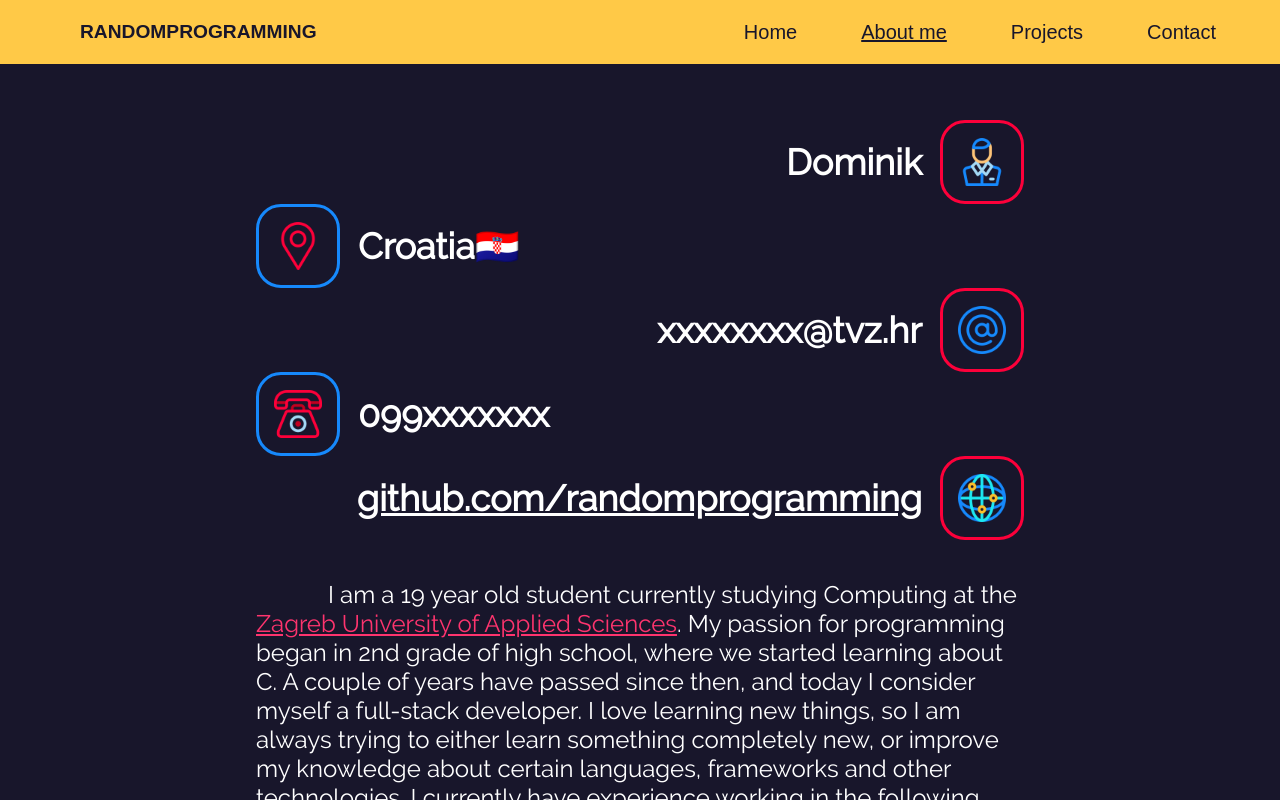
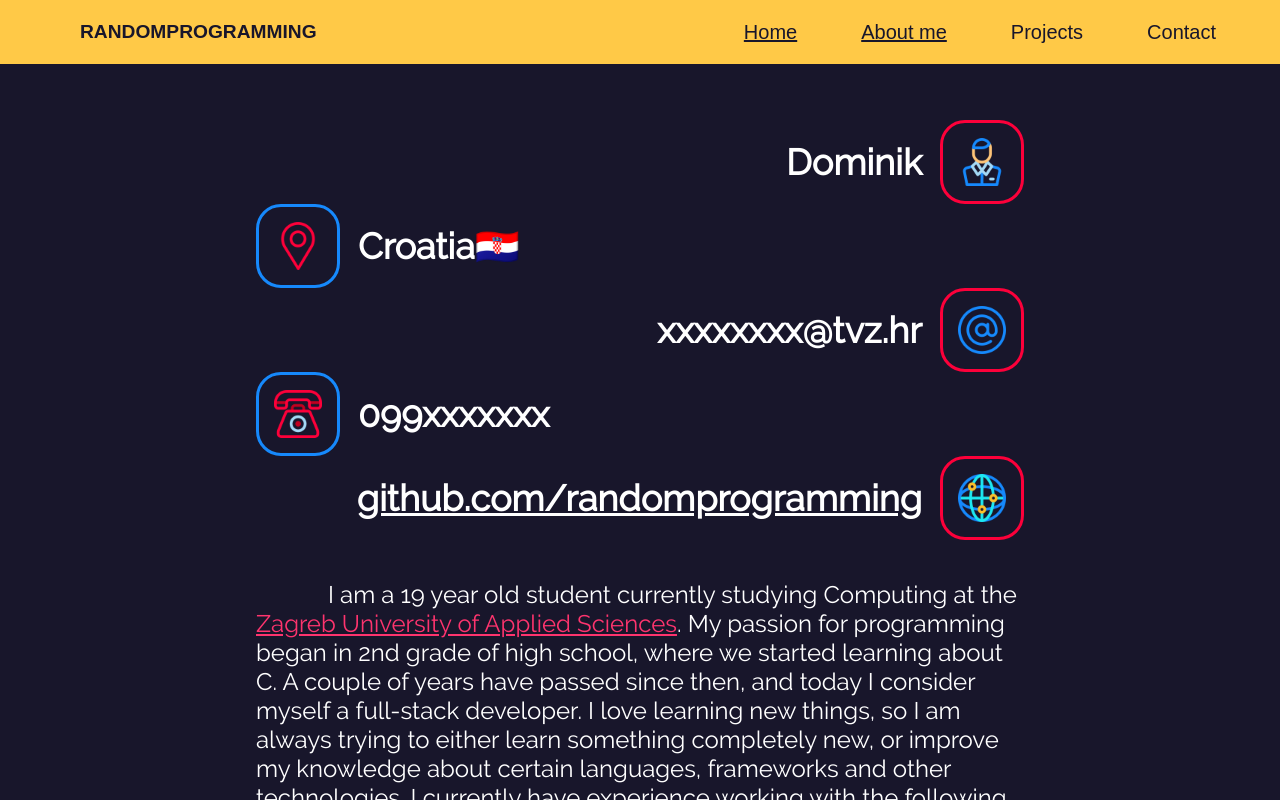
Before and after one commit to randomprogramming/portfolio-app, a React (Create React App) app: page /about in a window 1280 px wide. In both pictures the pointer is over the link "Home". Shown: the top 800 px of the page. Built offline with nearby package versions, Linux system fonts and the light colour scheme.

Commit message:
added undeline on navbar hover

```diff
--- a/src/css/Navbar.css
+++ b/src/css/Navbar.css
@@ -42,3 +42,7 @@
 	color: #18162b;
 	margin-right: 4rem;
 }
+
+.navbar-a:hover {
+	text-decoration: underline;
+}
--- a/src/views/AboutMe.js
+++ b/src/views/AboutMe.js
@@ -84,7 +84,7 @@ export default class AboutMe extends Component {
 					of years have passed since then, and today I consider myself a full-stack developer. I
 					love learning new things, so I am always trying to either learn something completely new,
 					or improve my knowledge about certain languages, frameworks and other technologies. I
-					currently have experience working in the following technologies:{" "}
+					currently have experience working with the following technologies:{" "}
 					<ul className="about-me-technologies-list">
 						{/* TODO: Turn this into its own Component which takes in the text and the image and makes a list from them */}
 						<li className="technologies-list-item">
```
